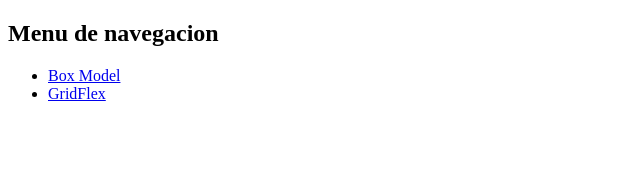
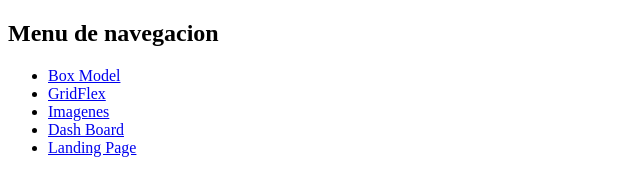
Before and after one commit to AlejandroMendozP/Laboratorio09, a plain HTML site: page index.html in a window 1280 px wide. Shown: the whole page, without its empty margins (0-640 px from the left). Drawn offline with Linux system fonts and the light colour scheme.

Commit message:
Ejercicio 03

```diff
--- a/index.html
+++ b/index.html
@@ -11,6 +11,9 @@
         <ul>
             <li><a href="boxmodel.html">Box Model</a></li>
             <li><a href="gridflex.html">GridFlex</a></li>
+            <li><a href="imagenes.html">Imagenes</a></li>
+            <li><a href="dashboard.html">Dash Board</a></li>
+            <li><a href="landingpage.html">Landing Page</a></li>
         </ul>
     </nav>
 </body>
```
